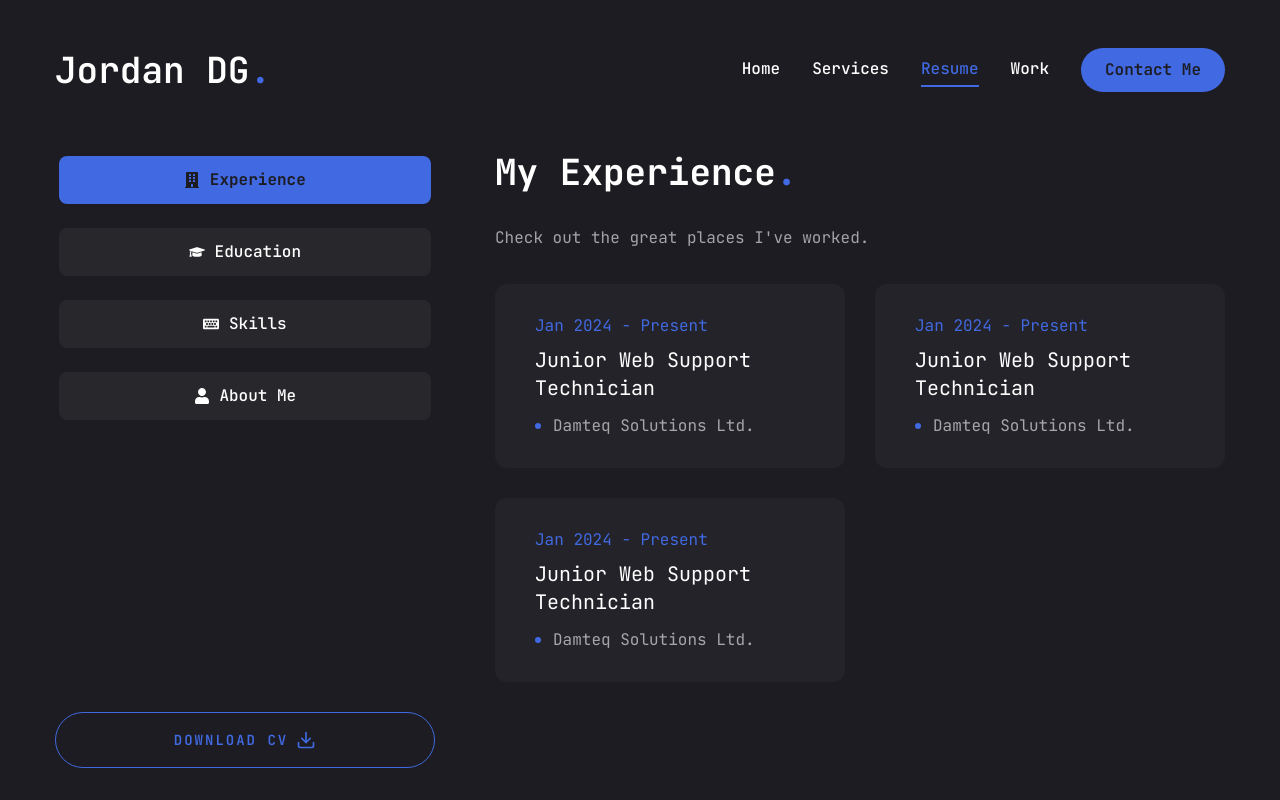
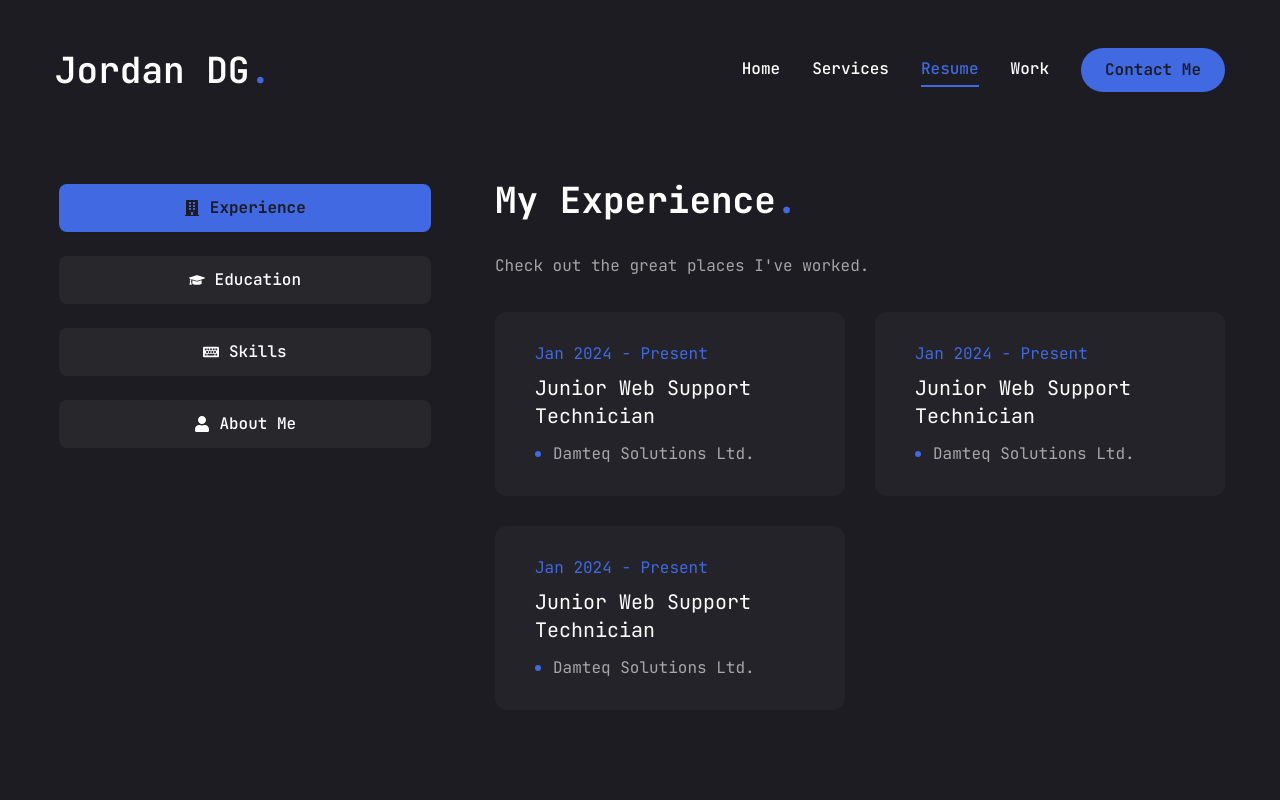
Before and after one commit to JordanDG/Portfolio2024, a Next.js app: page /resume in a window 1280 px wide. Built offline with nearby package versions, Linux system fonts and the light colour scheme.

Commit message:
Removed download button on resume

```diff
--- a/app/resume/page.jsx
+++ b/app/resume/page.jsx
@@ -288,12 +288,12 @@ const Resume = () => {
                         </TabsContent>
                     </div>
                 </Tabs>
-                <a href='/JordanDaGracaCV2024.pdf' download='JordanDaGracaCV.pdf'>
+                {/* <a href='/JordanDaGracaCV2024.pdf' download='JordanDaGracaCV.pdf'>
                     <Button variant="outline" size="lg" className="uppercase flex items-center gap-2 w-full max-w-[380px] mx-auto xl:mx-0">
                         Download CV
                         <FiDownload className="text-xl" />
                     </Button>
-                </a>
+                </a> */}
             </div>
         </motion.div>
         </>
--- a/components/ui/tabs.jsx
+++ b/components/ui/tabs.jsx
@@ -22,7 +22,7 @@ const TabsTrigger = React.forwardRef(({ className, ...props }, ref) => (
   <TabsPrimitive.Trigger
     ref={ref}
     className={cn(
-      "inline-flex items-center w-full bg-[#27272c] justify-center whitespace-nowrap text-white rounded-lg p-3 text-base font-medium ring-offset-white transition-all disabled:pointer-events-none disabled:opacity-50 data-[state=active]:bg-accent data-[state=active]:text-primary data-[state=active]:font-bold data-[state=active]:shadow-sm data-[state=inactive]:hover:bg-accent-hover transition-all duration-500",
+      "inline-flex items-center w-full bg-[#27272c] justify-center whitespace-nowrap text-white rounded-lg p-3 text-base font-medium ring-offset-white disabled:pointer-events-none disabled:opacity-50 data-[state=active]:bg-accent data-[state=active]:text-primary data-[state=active]:font-bold data-[state=active]:shadow-sm data-[state=inactive]:hover:bg-accent-hover transition-all duration-500",
       className
     )}
     {...props} />
```
